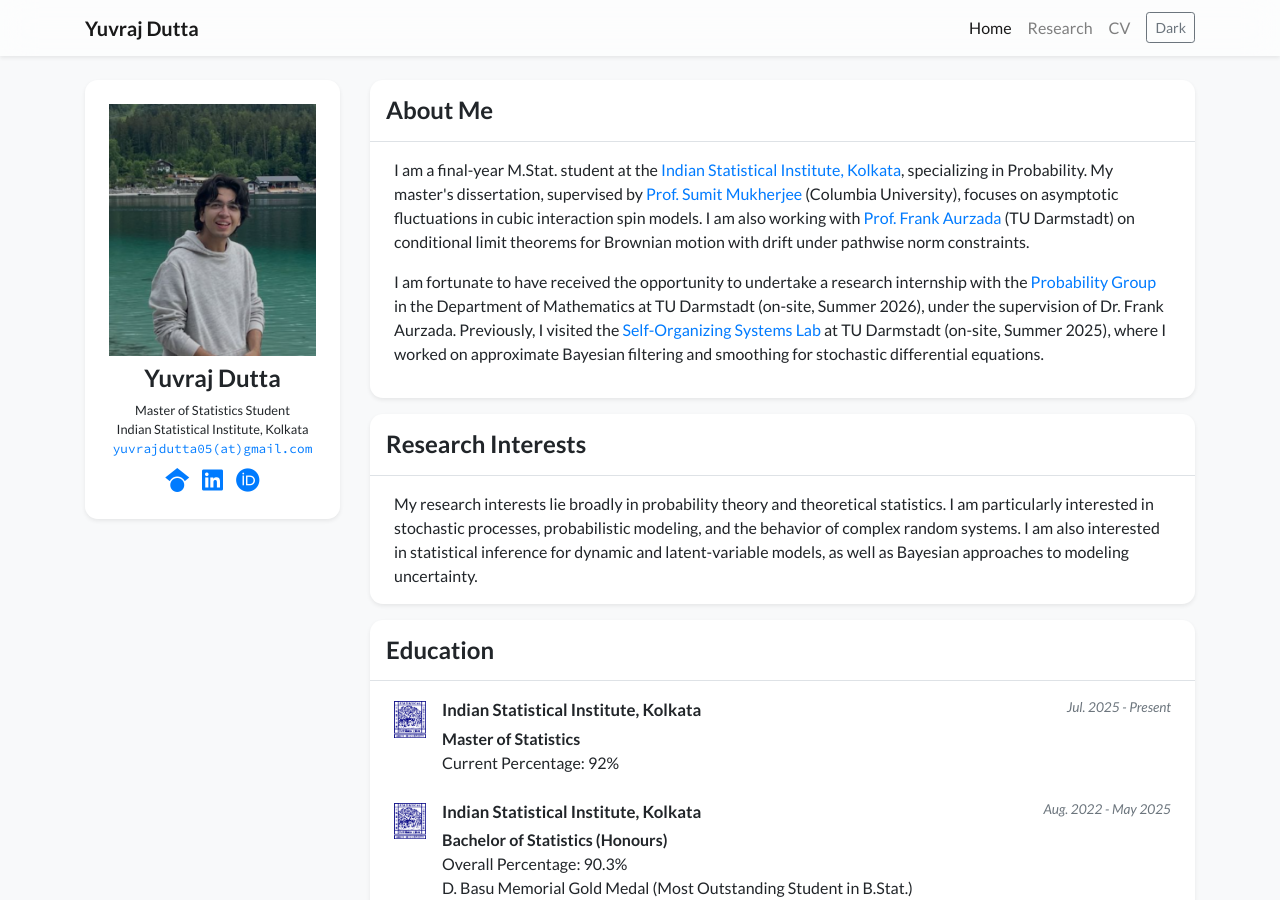
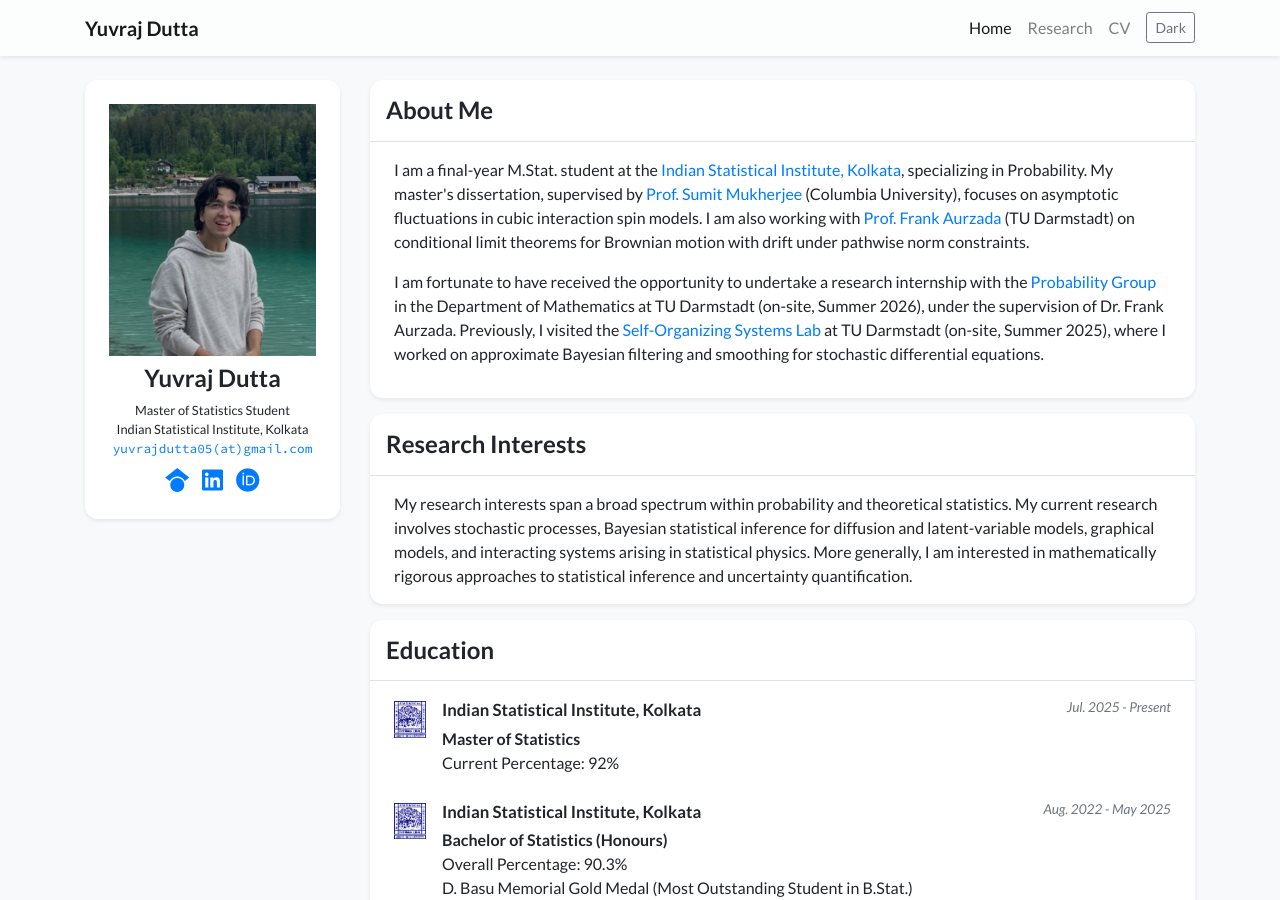
Before and after one commit to yuvrajdutta05/yuvrajdutta05.github.io, a Jekyll site: the page built from index.html, in a window 1280 px wide and 900 px high. Built offline with Jekyll 4.4.1, drawn with Linux system fonts in a browser that asks for light colours; nearby versions of some CDN libraries; a style sheet for code colours, icons or effects is not loaded.

Commit message:
Update profile again2

```diff
--- a/_data/profile.yml
+++ b/_data/profile.yml
@@ -51,7 +51,8 @@ short_bio: >-
 portrait_url: /assets/images/photos/image.png
 
 
-research_interests: My research interests lie broadly in probability theory and theoretical statistics. I am particularly interested in stochastic processes, probabilistic modeling, and the behavior of complex random systems. I am also interested in statistical inference for dynamic and latent-variable models, as well as Bayesian approaches to modeling uncertainty.
+research_interests: My research interests span a broad spectrum within probability and theoretical statistics. My current research involves stochastic processes, Bayesian statistical inference for diffusion and latent-variable models, graphical models, and interacting systems arising in statistical physics. More generally, I am interested in mathematically rigorous approaches to statistical inference and uncertainty quantification.
+
 
 
 
```
